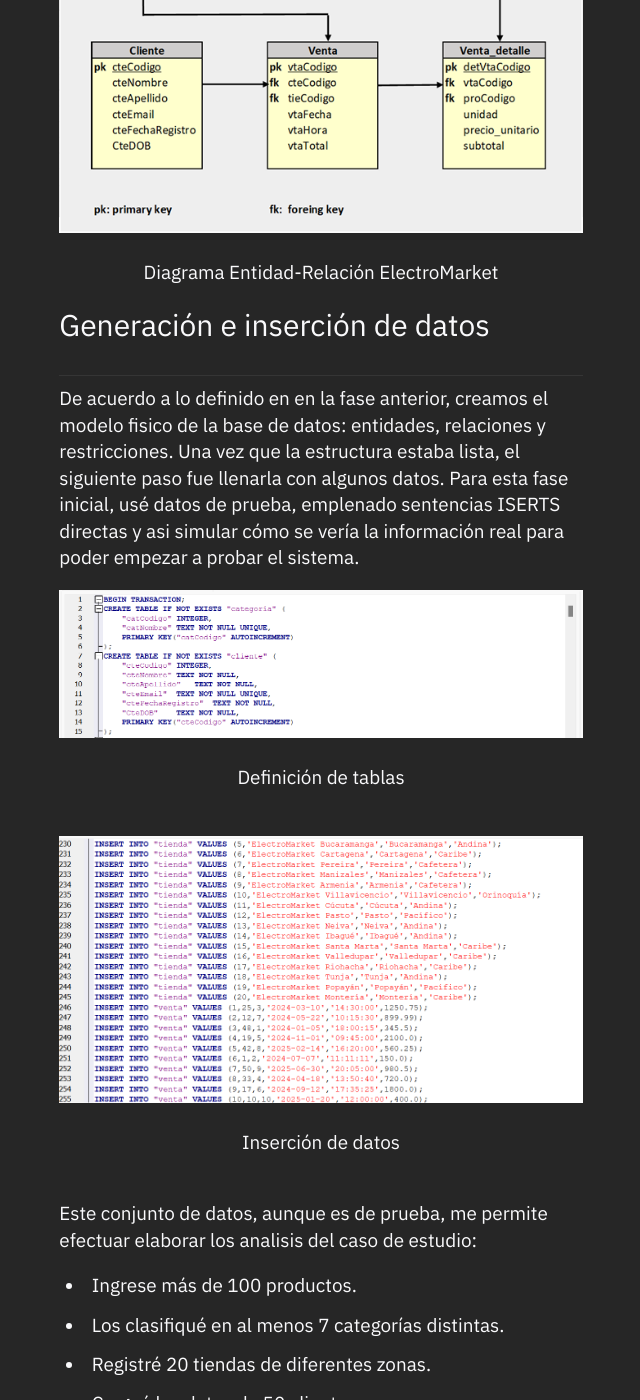
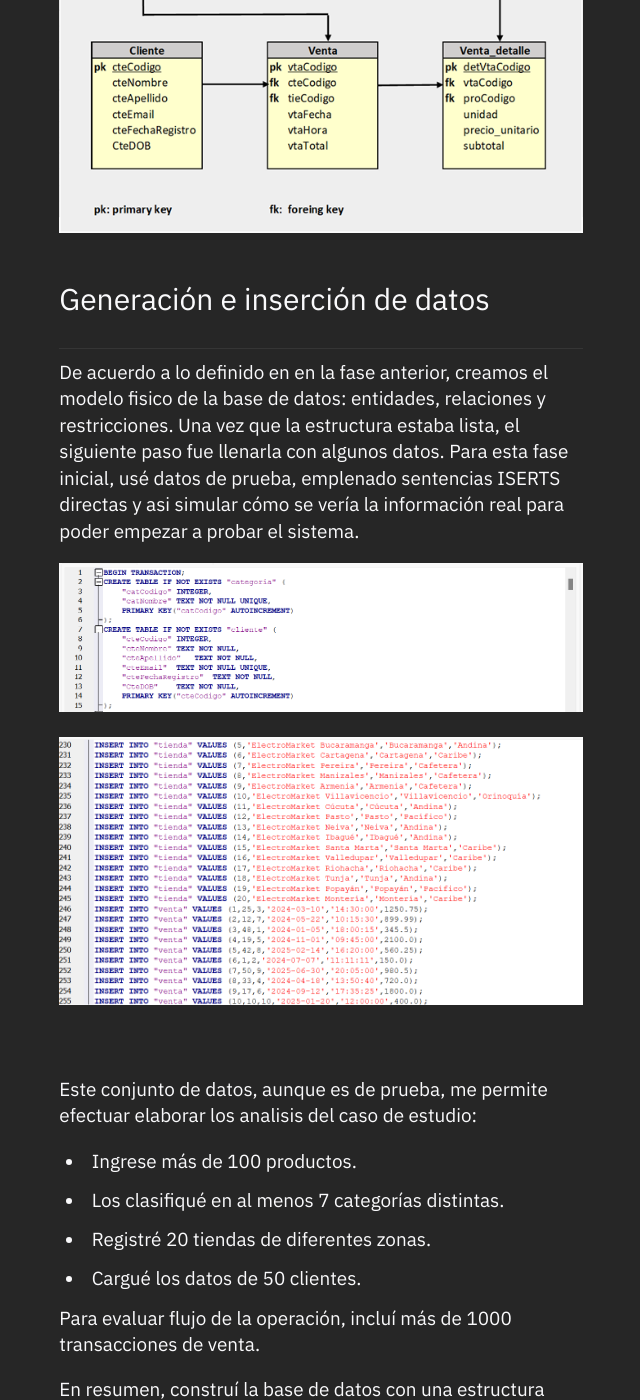
Before and after one commit to batistayureiba/batistayureiba.github.io, a Jekyll site: the page built from _notes/Public/Analisis de Venta e Inventario.md, in a window 1280 px wide and 1400 px high, scrolled down 1403 px. Shown: the whole window, without its empty margins (319-959 px from the left). Built offline with Jekyll 4.4.1, drawn with Linux system fonts in a browser that asks for light colours; some of the changed text lies outside the part shown.

Commit message:
Update Analisis de Venta e Inventario.md

```diff
--- a/_notes/Public/Analisis de Venta e Inventario.md
+++ b/_notes/Public/Analisis de Venta e Inventario.md
@@ -19,8 +19,6 @@
 
 ![Diagrama entidad relación de la Base de Datos ElectroMarket](/assets/img/AVI/ElectroMarket_DER.png "DER - EletroMarket")
 
-<center>Diagrama Entidad-Relación ElectroMarket</center>
-
 
 
 {:#load}
@@ -30,11 +28,9 @@
 
 ![Definición de tablas](/assets/img/AVI/DDL00.png "Definición de tablas")
 
-<center>Definición de tablas</center><br>
-
 ![Inserción de datos](/assets/img/AVI/DML02.png "Inserción de datos")
 
-<center>Inserción de datos</center><br>
+<br>
 
 Este conjunto de datos, aunque es de prueba, me permite efectuar elaborar los analisis del caso de estudio:
 
@@ -52,8 +48,6 @@
 
 ![Creación de índices](/assets/img/AVI/DML05.png "Creación de índices")
 
-<center>Creación de índices</center>
-
 
 {:#queries}
 ### Consultas
@@ -62,13 +56,9 @@
 
 ![Definición de Vistas](/assets/img/AVI/DDL03.png "Definición de vistas")
 
-<center>Definición de Vistas</center><br>
-
 Finalmente este el total de objetos creados para el caso de estudio.
 
 ![Esquema completo de DDBB](/assets/img/AVI/DML06.png "Objetos de la Base de Datos")
-
-<center>Esquema completo de DDBB</center><br>
 
 Completado el diseño fisico de la base de datos. Podemos comenzar a listar las preguntas de analisis y e interpretar los resultados obtenidos
 
@@ -76,19 +66,16 @@
 1. Análisis de Rendimiento de Venta General
    <br>Ingreso por año
    <br>![Ingreso por año](/assets/img/AVI/q_1.1.png "Ingreso por año")
-   <center>Ingreso por año</center><br>
    > En esta comparativa podemos observar una tendencia descendente significativa en los ingresos del año 2025 con respecto al año anterior. Esto representa una disminución considerable. Tomando en cuenta que 2025 aún no ha terminado, es crucial monitorear si esta tendencia continúa.
 
    Promedio de venta por transacción
    <br>
    ![Promedio de venta por transacción](/assets/img/AVI/q_1.2.png "Promedio de venta por transacción")
-   <center>Promedio de venta por transacción</center>
    > Este dato nos indica que, los ingresos que ne promedio nos genera cada transacción de venta. y al comprar este valor con la consulta previa puede sugerir que, aunque el valor individual de las ventas es bueno, quizás el número de transacciones ha disminuido significativamente, o que se están realizando menosventas de alto valor que antes impulsaban el total.
 
    Total de transacciones
    <br>
    ![Total de transacciones](/assets/img/AVI/q_1.3.png "Total de transacciones")
-   <center>Total de transacciones</center>
 
    > Este dato, por sí solo, es un conteo. Su verdadero valor analítico surge al contrastarlo con las tendencias temporales, la consulta de ingresos totales y la
      consulta venta promedio por transacción.
```
